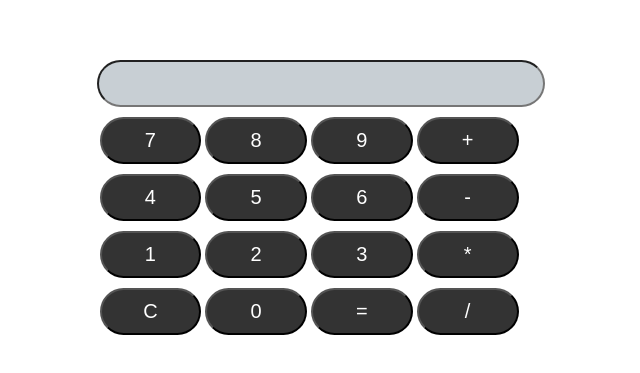
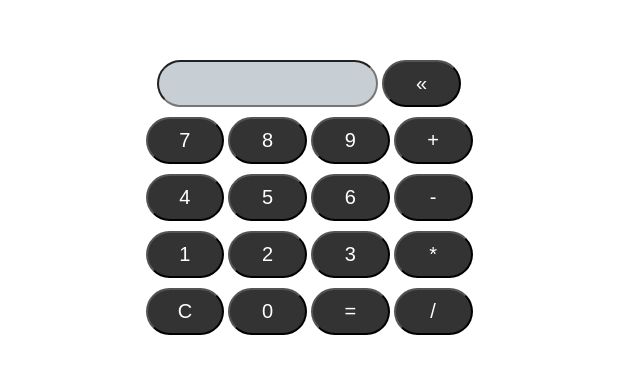
Before and after one commit to Emori03/Practica_Calculadora_Crso_UTC, a plain HTML site: page Calculadora/index.html in a window 1280 px wide. Shown: the part 211-584 px from the top of the page, without its empty margins (331-971 px from the left). Drawn offline with Linux system fonts and the light colour scheme.

Commit message:
Creacion del boton de borrar

```diff
--- a/Calculadora/index.css
+++ b/Calculadora/index.css
@@ -5,7 +5,6 @@ body{
 }
 
 input[type="text"] {
-    width: 100%;
     padding: 10px;
     font-size: 20px;
     text-align: right;
@@ -35,6 +34,7 @@ button:active{
 .row {
     display: grid;
     grid-gap: 10px;
+    background-color: rgba(255, 255, 255, 0.4);
 }
 
 .column {
@@ -43,7 +43,7 @@ button:active{
 }
 
 .display{
-    min-width: 20em;
+    max-width: 60%;
     background-color: rgba(21, 48, 71, 0.233);
     color: white;
 }
--- a/Calculadora/index.html
+++ b/Calculadora/index.html
@@ -12,7 +12,10 @@
 <body>
     <div class="container">
         <div class="row">
-            <input class="display" type="text" id="display" readonly>
+            <div class="column">
+                <input class="display" type="text" id="display" readonly>
+                <button onclick="deleteDisplay()">«</button>
+            </div>
             <div class="column">
                 <button onclick="appendToDisplay('7')">7</button>
                 <button onclick="appendToDisplay('8')">8</button>
--- a/Calculadora/index.js
+++ b/Calculadora/index.js
@@ -4,6 +4,13 @@ function appendToDisplay(value) {
 
 function clearDisplay() {
     document.getElementById("display").value = "";
+}
+
+function deleteDisplay() {
+    let Display = document.getElementById("display").value;
+    console.log(Display);
+    document.getElementById("display").value = Display.substring(0, Display.length - 1);
+    console.log(Display);
 }
 
 function calculateResult() {
```
